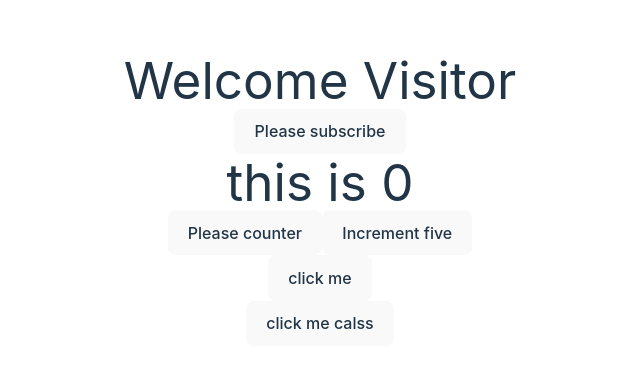
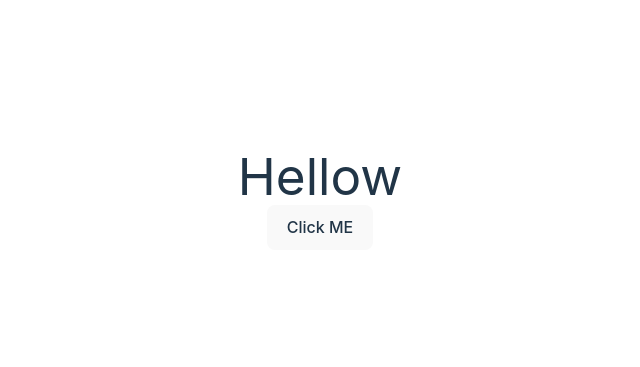
Before and after one commit to Pakman450/learning_react, a React (Vite) app in the folder my-project/: page / in a window 1280 px wide. Shown: the part 201-568 px from the top of the page, without its empty margins (320-960 px from the left). Built offline with nearby package versions, Linux system fonts and the light colour scheme.

Commit message:
feat: event handling

```diff
--- a/my-project/src/App.jsx
+++ b/my-project/src/App.jsx
@@ -8,6 +8,7 @@ import Hello from './components/Hello'
 import Message from './components/Message'
 import FunctionClick from './components/FunctionClick'
 import ClassFunctionClick from './components/ClassFunctionClick'
+import EventBind from './components/EventBind'
 
 function App() {
   const [count, setCount] = useState(0)
@@ -15,9 +16,11 @@ function App() {
   return (
     <div className="App">
 
-      <Message/>
+      <EventBind/>
+
+      {/* <Message/>
       <FunctionClick/>
-      <ClassFunctionClick/>
+      <ClassFunctionClick/> */}
       {/* <Greet name='Steven'>
         <p1> heeee </p1>
       </Greet>
--- /dev/null
+++ b/my-project/src/components/EventBind.jsx
@@ -0,0 +1,72 @@
+import React, {Component} from "react";
+
+class EventBind extends Component {
+    constructor(props){
+        super(props)
+
+        this.state = {
+            message: 'Hellow'
+        }
+        //this is pertaining to the best way to bind events to a class
+        //This is best because this binds the evetns ONCe //
+        //rather than doing it multiple times.
+        // this.clickHandler = this.clickHandler.bind(this)
+
+
+    }
+
+    // clickHandler(){
+
+    //     // //This give does not change to good bye
+    //     // //because 'this' is not defined.
+    //     // //This will show in the console as "undefined when you try"
+    //     // //to print out 'this'
+    //     // // this is why you need to bind your events to make
+    //     // // this work. for class components.
+    //     // this.setState({
+    //     //     message:  'good bye'
+    //     // })
+    //     // console.log(this)
+
+    //     this.setState({
+    //         message:  'good bye'
+    //     })
+    // }
+
+
+    //This is the fourth approach where you use a arrow functions to change
+    //the state of the message.
+    //Class property as arrowfunctions.
+    clickHandler = () => {
+        this.setState({
+            message: 'goodbye'
+        })
+    }
+
+    render(){
+        return(
+
+            <div>
+                <h1>{this.state.message}</h1>
+                {/* the word bind has to placed in to bind the events */}
+
+                {/* This is the first method of event binding */}
+                {/* <button onClick= {this.clickHandler.bind(this)} >Click ME</button> */}
+
+                {/* This is another way of event bidnign */}
+                {/* <button onClick= {() => this.clickHandler()} >Click ME</button> */}
+
+                {/* This is the best way to do event bidning this is assocaited
+                up at top. look at constructor.  */}
+                <button onClick= {this.clickHandler} >Click ME</button>
+
+
+
+                {/* <button onClick= {this.clickHandler} >Click ME</button> */}
+            </div>
+        )
+    }
+
+}
+
+export default EventBind
```
Also changed, not shown: my-project/src/components/Message.jsx (line endings or trailing spaces).
